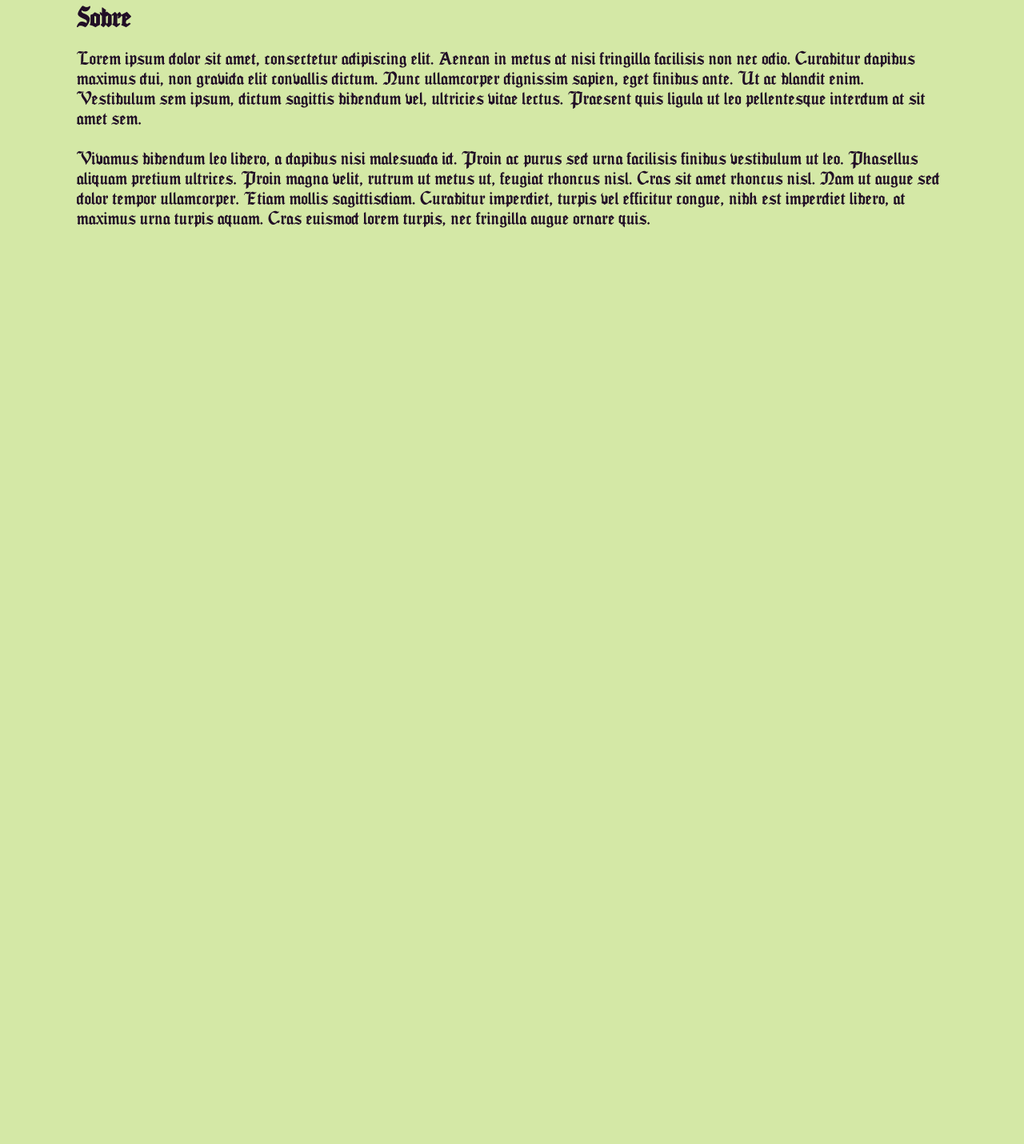
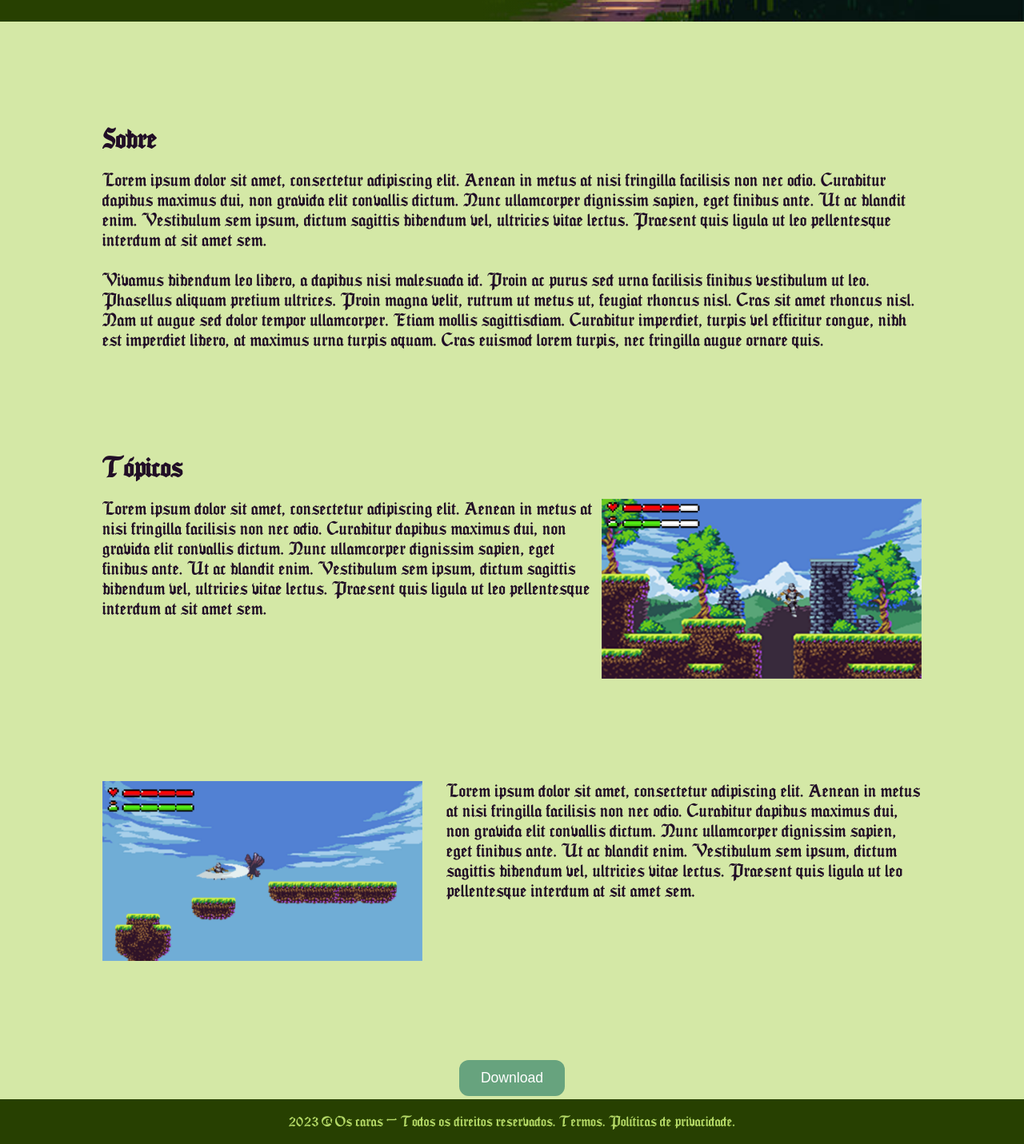
Before and after one commit to Thkny/EdgyKnight, a plain HTML site: page index.html in a window 1280 px wide. Shown: the part 669-2100 px from the top of the page at 80% size. Before the commit the page ends 1051 px from the top, so only its background shows below. Drawn offline with Linux system fonts and the light colour scheme.

Commit message:
adicionado uns terco ai

```diff
--- a/index.html
+++ b/index.html
@@ -12,9 +12,9 @@
     <nav>
         <ul>
             <li><a href="#p1">Sobre</a></li>
-            <li><a href="#p2">bla</a></li>
-            <li><a href="#p3">bla</a></li>
-            <li><a href="#">bla</a></li>
+            <li><a href="#p2">Topicos</a></li>
+            <li><a href="#p3">Download</a></li>
+            <li><a href="#p4">Comentários</a></li>
         </ul>
     </nav>
     <header>
@@ -25,7 +25,7 @@
         </h1>
     </header>
     <main>
-        <article class="top1">
+        <article class="sobre">
             <h2 id="p1">
                 Sobre
             </h2>
@@ -39,16 +39,51 @@
                 Vivamus bibendum leo libero, a dapibus nisi malesuada id. Proin ac purus sed urna facilisis finibus
                 vestibulum ut leo. Phasellus aliquam pretium ultrices. Proin magna velit, rutrum ut metus ut, feugiat
                 rhoncus nisl. Cras sit amet rhoncus nisl. Nam ut augue sed dolor tempor ullamcorper. Etiam mollis
-                sagittisdiam. Curabitur imperdiet, turpis vel efficitur congue, nibh est imperdiet libero, at maximus urna
+                sagittisdiam. Curabitur imperdiet, turpis vel efficitur congue, nibh est imperdiet libero, at maximus
+                urna
                 turpis aquam. Cras euismod lorem turpis, nec fringilla augue ornare quis.
             </p>
         </article>
 
-        <article class="top2">
+        <article class="topicos">
+            <h2 id="p2">
+                Tópicos
+            </h2>
+            <div>
+                <img src="/Images/print.png" width="400px" id="print1" alt="Imagem de Jogo">
+                <p>Lorem ipsum dolor sit amet, consectetur adipiscing elit. Aenean in metus at nisi fringilla facilisis non
+                    nec odio. Curabitur dapibus maximus dui, non gravida elit convallis dictum. Nunc ullamcorper dignissim
+                    sapien, eget finibus ante. Ut ac blandit enim. Vestibulum sem ipsum, dictum sagittis bibendum vel,
+                    ultricies vitae lectus. Praesent quis ligula ut leo pellentesque interdum at sit amet sem.</p>
+            </div>
 
 
         </article>
+
+        <article class="topicos">
+
+            <div>
+                <img src="/Images/print2.png" width="400px" id="print2" alt="Imagem de Jogo">
+                <p>Lorem ipsum dolor sit amet, consectetur adipiscing elit. Aenean in metus at nisi fringilla facilisis non
+                    nec odio. Curabitur dapibus maximus dui, non gravida elit convallis dictum. Nunc ullamcorper dignissim
+                    sapien, eget finibus ante. Ut ac blandit enim. Vestibulum sem ipsum, dictum sagittis bibendum vel,
+                    ultricies vitae lectus. Praesent quis ligula ut leo pellentesque interdum at sit amet sem.</p>
+            </div>
+
+
+        </article>
+
+        <article class="Download">
+            <button id="p3">
+                <a href="" download="Jogo" class="front">Download</a>
+            </button>
+        </article>
+
+
     </main>
+
+    <footer>2023 &copy; Os caras - Todos os direitos reservados.
+        Termos. Políticas de privacidade. </footer>
 
 </body>
 
--- a/style.css
+++ b/style.css
@@ -21,6 +21,7 @@ body {
     font-family: 'kingdom';
     display: flex;
     flex-direction: column;
+
 }
 nav{
     width: 100%;
@@ -28,7 +29,7 @@ nav{
 }
 
 nav ul {
-    height: 5rem;
+    height: 7vh;
     font-size: 1.2rem;
     display: flex;
     justify-content: space-evenly;
@@ -44,34 +45,105 @@ li a {
 }
 
 header {
-    margin-top: 5rem;
+    margin-top: 7vh;
     display: flex;
-    padding: 2rem;
     background: linear-gradient(90deg, #274001 0%, #274001 47%, transparent 60%, transparent 100%), url(Images/fundo2.jpg);
     background-size: contain;
     background-repeat: no-repeat;
     background-position-x: right;
     background-position-y: top;
-    height: 27rem;
+    height: 80vh;
 }
 
 header h1 {
+    display: flex;
+    align-items: center;
+    margin-left: 7rem;
     font-size: 5rem;
     color: var(--sla-3);
     letter-spacing: 6px;
-    padding: 60px;
+
 }
 
-.top1{
+.sobre{
     display: flex;
     flex-direction: column;
     justify-content: center;
-    padding: 6rem;
     font-size: 20px;
+    color: #210E26;
+    width: 80%;
+    margin:10%;
+}
+
+.sobre h2{
+    padding-bottom: 20px;
     color: #210E26;
 }
 
-.top1 h2{
+.topicos{
+    display: flex;
+    flex-direction: column;
+    justify-content: center;
+    font-size: 20px;
+    color: #210E26;
+    width: 80%;
+    margin: 10%;
+}
+
+.topicos h2{
     padding-bottom: 20px;
     color: #210E26;
 }
+
+.topicos #print1{
+    float: right;
+}
+
+.topicos #print2{
+    float: left;
+    margin-right: 30px;
+}
+
+.Download{
+    display: flex;
+    justify-content: center;
+}
+
+button {
+    justify-content: center;
+    padding: 5px;
+    display: flex;
+    position: relative;
+    border: none;
+    background: transparent;
+    padding: 0;
+    cursor: pointer;
+    touch-action: manipulation;
+
+}
+
+.front {
+    display: block;
+    position: relative;
+    padding: 12px 27px;
+    border-radius: 12px;
+    font-size: 1.1rem;
+    color: white;
+    background: #67a37e;
+    transform: translateY(-4px);
+    text-decoration: none;
+}
+
+button:hover {
+    filter: brightness(110%);
+    transform: translateY(-2px);
+}
+
+footer{
+    display: flex;
+    justify-content: center;
+    align-items: center;
+    background-color: var(--sla-2);
+    color: var(--sla-3);
+    height: 7vh;
+}
```
Also changed, not shown: Images/bonfire.gif (added), Images/print.png (added), Images/print2.png (added).
